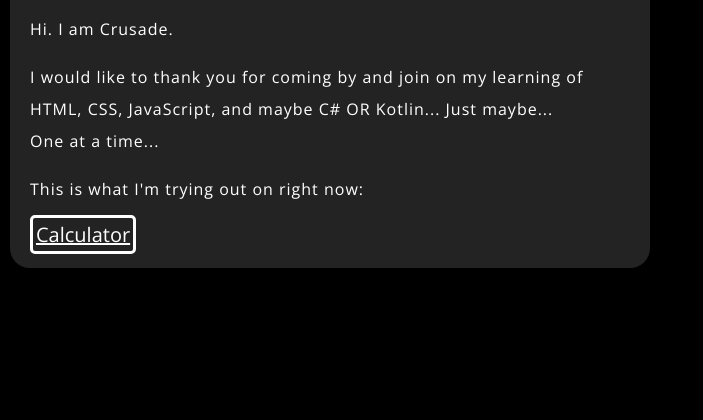
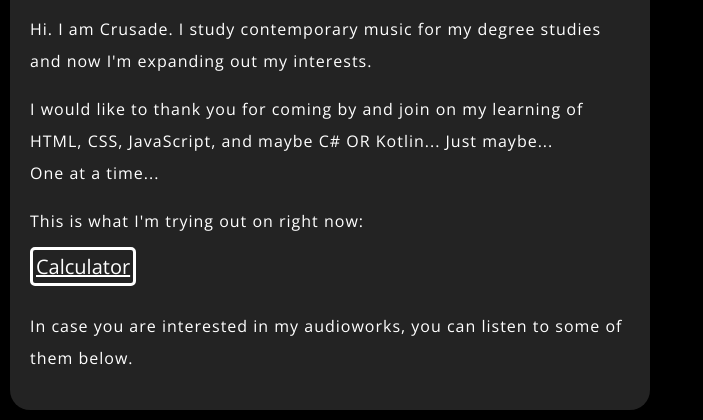
Before and after one commit to CrusadeC/crusadec.github.io, a plain HTML site: page index.html in a window 1280 px wide. Shown: the part 591-1011 px from the top of the page, without its empty margins (0-703 px from the left). Before the commit the page ends 869 px from the top, so only its background shows below. Drawn offline with nearby package versions, Linux system fonts and the light colour scheme.

Commit message:
Update index.html

```diff
--- a/index.html
+++ b/index.html
@@ -11,10 +11,13 @@
     <body>
         <h1>Welcome</h1>
         <img src="images/img-me0001.jpg" alt="An image of me" />
-        <p>Hi. I am Crusade. </p>
+        <p>Hi. I am Crusade. I study contemporary music for my degree studies and now I'm expanding out my interests.</p>
         <p>I would like to thank you for coming by and join on my learning of HTML, CSS, JavaScript, and maybe C# OR Kotlin... Just maybe...<br>One at a time...</p>
         <p>This is what I'm trying out on right now:</p>
         <a class="redirect-link-button" href="https://crusadec.github.io/web-projects/calculator/calculator.html">Calculator</a>
+        <br>
+        <br>
+        <p>In case you are interested in my audioworks, you can listen to some of them below.</p>
         <script src script = "scripts/main.js"></script>
     </body>
 </html>
```
